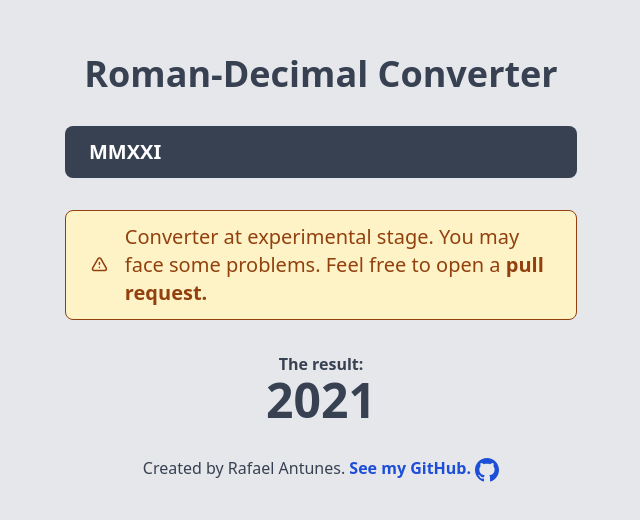
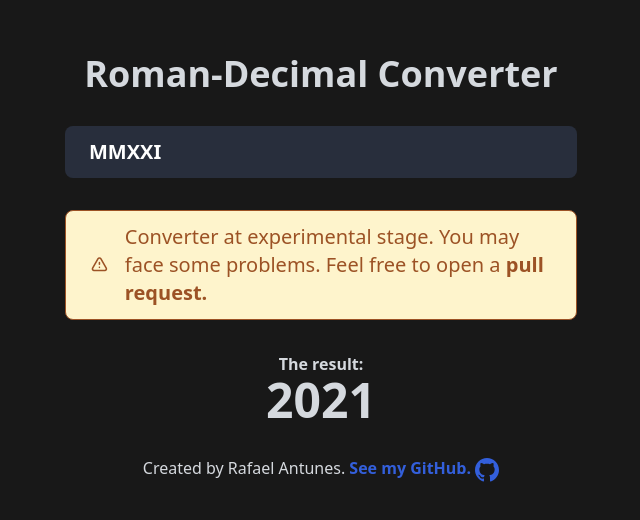
Before and after one commit to rmrantunes/roman-decimal-converter, a website with bundled scripts: page index.html in a window 1280 px wide. Shown: the part 132-652 px from the top of the page, without its empty margins (319-959 px from the left). Built offline with nearby package versions, Linux system fonts and the light colour scheme.

Commit message:
Change static theme to dark

```diff
--- a/index.html
+++ b/index.html
@@ -12,14 +12,14 @@
     <title>Roman-Decimal Converter</title>
   </head>
   <body>
-    <div class="min-h-screen min-w-full bg-gray-200">
+    <div class="min-h-screen min-w-full bg-black opacity-90">
       <div
         class="flex flex-col items-center justify-center space-y-8 max-w-lg mx-auto min-h-screen"
       >
         <div>
           <a
             href="https://github.com/rmrantunes/roman-decimal-converter"
-            class="text-4xl font-bold text-gray-700 hover:text-blue-700 transition"
+            class="text-4xl font-bold text-gray-300 hover:text-blue-700 transition"
             title="Go to repository"
           >
             Roman-Decimal Converter
@@ -29,7 +29,7 @@
           <input
             type="text"
             id="input"
-            class="w-full rounded-lg bg-gray-700 text-white py-3 px-6 text-xl font-bold"
+            class="w-full rounded-lg bg-gray-900 text-white py-3 px-6 text-xl font-bold"
             placeholder="try typing MMXXI or 2021"
             value="MMXXI"
           />
@@ -68,13 +68,13 @@
           >
         </div>
         <div class="flex flex-col items-center">
-          <span class="text-gray-700 font-semibold">The result: </span>
-          <output class="text-gray-700 text-5xl font-bold" id="result"
+          <span class="text-gray-300 font-semibold">The result: </span>
+          <output class="text-gray-300 text-5xl font-bold" id="result"
             >2021</output
           >
         </div>
         <div>
-          <span class="test-xl font-medium text-gray-700"
+          <span class="test-xl font-medium text-gray-300"
             >Created by Rafael Antunes.
             <a
               href="https://github.com/rmrantunes"
```
